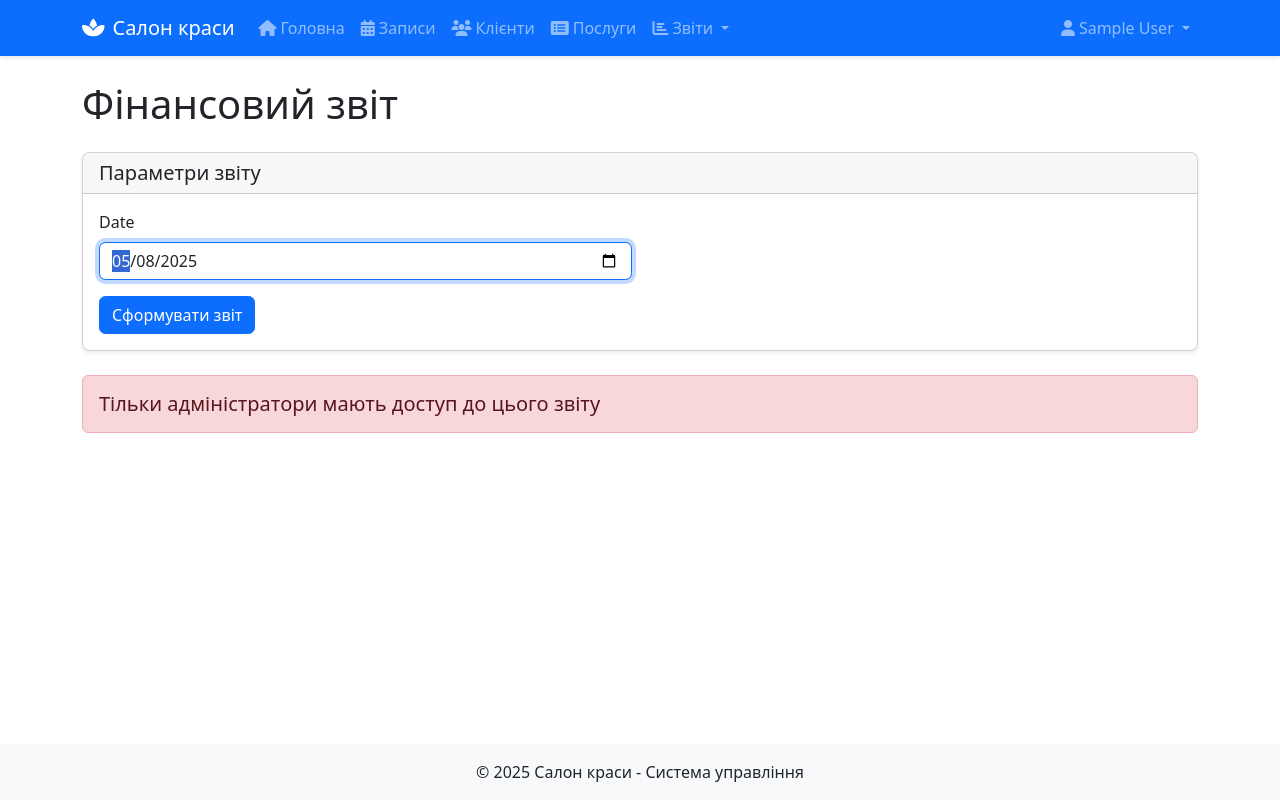
After one commit to Efm-ua/beauty-salon-manager, a Flask app: page /reports/financial in a window 1280 px wide. The commit adds this page. Run offline with Flask 3, Linux system fonts and the light colour scheme; the visitor is signed in with stand-in values (Sample User, id 1); data comes from the database, SQL or seed files in the repository; some libraries are stand-ins or nearby versions.

Commit message:
feat: Implement Financial Report feature for daily income breakdown by payment method

```diff
--- a/app/routes/reports.py
+++ b/app/routes/reports.py
@@ -5,9 +5,10 @@ from flask_login import current_user, login_required
 from flask_wtf import FlaskForm
 from wtforms import DateField, SelectField, SubmitField
 from wtforms.validators import DataRequired
+from sqlalchemy import func
 
 from app import db
-from app.models import Appointment, User
+from app.models import Appointment, User, AppointmentService, PaymentMethod
 
 # Blueprint creation
 bp = Blueprint("reports", __name__, url_prefix="/reports")
@@ -90,3 +91,98 @@ def salary_report():
         selected_date=selected_date,
         selected_master=selected_master,
     )
+
+
+# Financial report route
+@bp.route("/financial", methods=["GET", "POST"])
+@login_required
+def financial_report():
+    # Create form first so it's available for all template renderings
+    form = DailySalaryReportForm()
+
+    # Fill masters list (not used for this report but required for the form)
+    form.master_id.choices = [
+        (u.id, u.full_name) for u in User.query.order_by(User.full_name).all()
+    ]
+
+    # Debug the admin status
+    print(f"User {current_user.username} is_admin: {current_user.is_admin}")
+    print(
+        f"User {current_user.username} is_administrator(): {current_user.is_administrator()}"
+    )
+
+    # Only admins should see financial data, but everyone gets the form
+    error_message = None
+    if not current_user.is_admin:
+        error_message = "Тільки адміністратори мають доступ до цього звіту"
+
+    total_amount = 0
+    payment_breakdown = []
+    selected_date = None
+
+    # Only process form if user is admin
+    if current_user.is_admin and form.validate_on_submit():
+        selected_date = form.report_date.data
+
+        # Query for completed appointments on selected date
+        completed_appointments = Appointment.query.filter(
+            Appointment.date == selected_date, Appointment.status == "completed"
+        ).all()
+
+        # Calculate total amount from all appointment services
+        appointment_ids = [appointment.id for appointment in completed_appointments]
+
+        if appointment_ids:
+            # Calculate total income for the day
+            total_amount_result = (
+                db.session.query(func.sum(AppointmentService.price))
+                .filter(AppointmentService.appointment_id.in_(appointment_ids))
+                .scalar()
+            )
+
+            total_amount = total_amount_result or 0
+
+            # Get breakdown by payment method
+            payment_breakdown_query = (
+                db.session.query(
+                    Appointment.payment_method, func.sum(AppointmentService.price)
+                )
+                .join(
+                    AppointmentService,
+                    AppointmentService.appointment_id == Appointment.id,
+                )
+                .filter(Appointment.id.in_(appointment_ids))
+                .group_by(Appointment.payment_method)
+                .all()
+            )
+
+            # Format results for display
+            payment_breakdown = []
+            for payment_method, amount in payment_breakdown_query:
+                method_name = (
+                    "Не вказано" if payment_method is None else payment_method.value
+                )
+                payment_breakdown.append((method_name, amount))
+
+            # Add any missing payment methods with zero values
+            existing_methods = {item[0] for item in payment_breakdown}
+            for method in PaymentMethod:
+                if method.value not in existing_methods:
+                    payment_breakdown.append((method.value, 0))
+
+            # Add "Not specified" if it's not already included
+            if "Не вказано" not in existing_methods and None not in existing_methods:
+                payment_breakdown.append(("Не вказано", 0))
+
+            # Sort by payment method name
+            payment_breakdown.sort(key=lambda x: x[0])
+
+    return render_template(
+        "reports/financial_report.html",
+        title="Фінансовий звіт",
+        form=form,
+        total_amount=total_amount,
+        payment_breakdown=payment_breakdown,
+        selected_date=selected_date,
+        error=error_message,
+    )
--- a/app/templates/base.html
+++ b/app/templates/base.html
@@ -95,6 +95,16 @@
                     <i class="fas fa-money-bill-wave me-1"></i>Звіт ЗП майстра
                   </a>
                 </li>
+                {% if current_user.is_admin %}
+                <li>
+                  <a
+                    class="dropdown-item"
+                    href="{{ url_for('reports.financial_report') }}"
+                  >
+                    <i class="fas fa-cash-register me-1"></i>Фінансовий звіт
+                  </a>
+                </li>
+                {% endif %}
               </ul>
             </li>
           </ul>
--- /dev/null
+++ b/app/templates/reports/financial_report.html
@@ -0,0 +1,112 @@
+{% extends 'base.html' %} {% block content %}
+<div class="card mb-4">
+  <div class="card-header">
+    <h5 class="mb-0">Параметри звіту</h5>
+  </div>
+  <div class="card-body">
+    <form method="post">
+      {{ form.csrf_token }}
+      <div class="row g-3">
+        <div class="col-md-6">
+          <div class="form-group">
+            {{ form.report_date.label(class="form-label") }} {{
+            form.report_date(class="form-control", type="date") }} {% if
+            form.report_date.errors %}
+            <div class="text-danger">
+              {% for error in form.report_date.errors %} {{ error }} {% endfor
+              %}
+            </div>
+            {% endif %}
+          </div>
+        </div>
+        <div class="col-md-6" style="display: none">
+          <!-- Hidden master field, not needed for this report -->
+          {{ form.master_id() }}
+        </div>
+      </div>
+      <div class="mt-3">
+        {{ form.submit(class="btn btn-primary", value="Сформувати звіт") }}
+      </div>
+    </form>
+  </div>
+</div>
+
+{% if error %}
+<div class="alert alert-danger">
+  <h5 class="mb-0">{{ error }}</h5>
+</div>
+{% endif %} {% if selected_date %}
+<div class="alert alert-info">
+  <h5 class="mb-0">
+    Фінансовий звіт за {{ selected_date.strftime('%d.%m.%Y') }}
+  </h5>
+</div>
+
+{% if payment_breakdown %}
+<div class="row">
+  <div class="col-md-6">
+    <div class="card mb-4">
+      <div class="card-header bg-primary text-white">
+        <h5 class="mb-0">Загальна сума: {{ "%.2f"|format(total_amount) }}</h5>
+      </div>
+      <div class="card-body">
+        <div class="table-responsive">
+          <table class="table table-striped table-bordered">
+            <thead class="table-primary">
+              <tr>
+                <th>Тип оплати</th>
+                <th class="text-end">Сума</th>
+                <th class="text-end">Відсоток</th>
+              </tr>
+            </thead>
+            <tbody>
+              {% for method_name, amount in payment_breakdown %}
+              <tr>
+                <td>{{ method_name }}</td>
+                <td class="text-end">{{ "%.2f"|format(amount) }}</td>
+                <td class="text-end">
+                  {% if total_amount > 0 %} {{ "%.1f"|format((amount /
+                  total_amount) * 100) }}% {% else %} 0% {% endif %}
+                </td>
+              </tr>
+              {% endfor %}
+            </tbody>
+            <tfoot>
+              <tr class="table-secondary">
+                <th>Загалом:</th>
+                <th class="text-end">{{ "%.2f"|format(total_amount) }}</th>
+                <th class="text-end">100%</th>
+              </tr>
+            </tfoot>
+          </table>
+        </div>
+      </div>
+    </div>
+  </div>
+  <div class="col-md-6">
+    <div class="card mb-4">
+      <div class="card-header bg-primary text-white">
+        <h5 class="mb-0">Графічне представлення</h5>
+      </div>
+      <div class="card-body text-center">
+        <!-- В майбутньому тут можна додати графік розподілу надходжень за типами оплати -->
+        <div class="alert alert-secondary">
+          <i class="fas fa-chart-pie fa-3x mb-3"></i>
+          <p>Графічне представлення буде доступно в майбутньому</p>
+        </div>
+      </div>
+    </div>
+  </div>
+</div>
+{% else %}
+<div class="alert alert-warning">
+  <h5 class="mb-0">
+    Немає виконаних записів за обрану дату або записи не мають правильно
+    оформлених платежів.
+  </h5>
+</div>
+{% endif %} {% elif form.is_submitted() and not error %}
+<div class="alert alert-warning">
+  <h5 class="mb-0">Немає даних для відображення. Перевірте вибрану дату.</h5>
+</div>
+{% endif %} {% endblock %}
```
Also changed, not shown: tests/functional/test_reports.py (+172 -14 lines).
